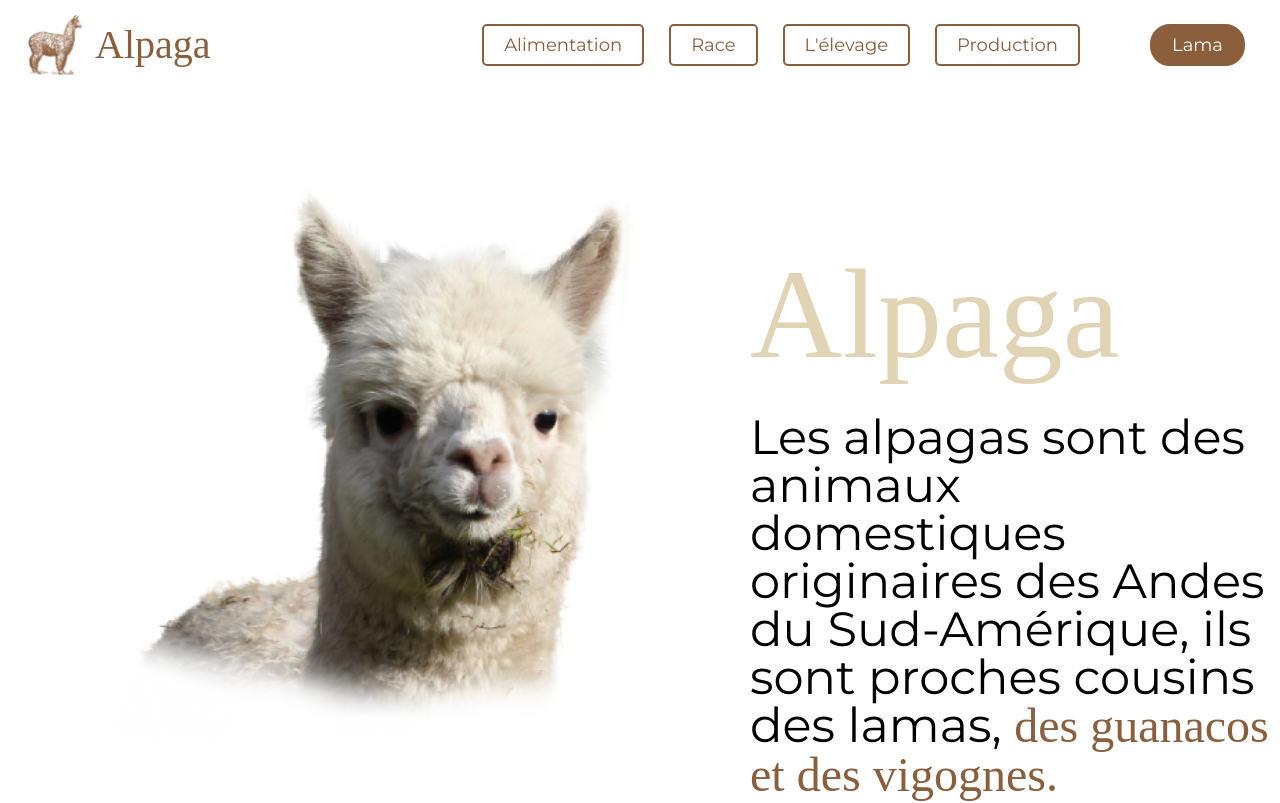
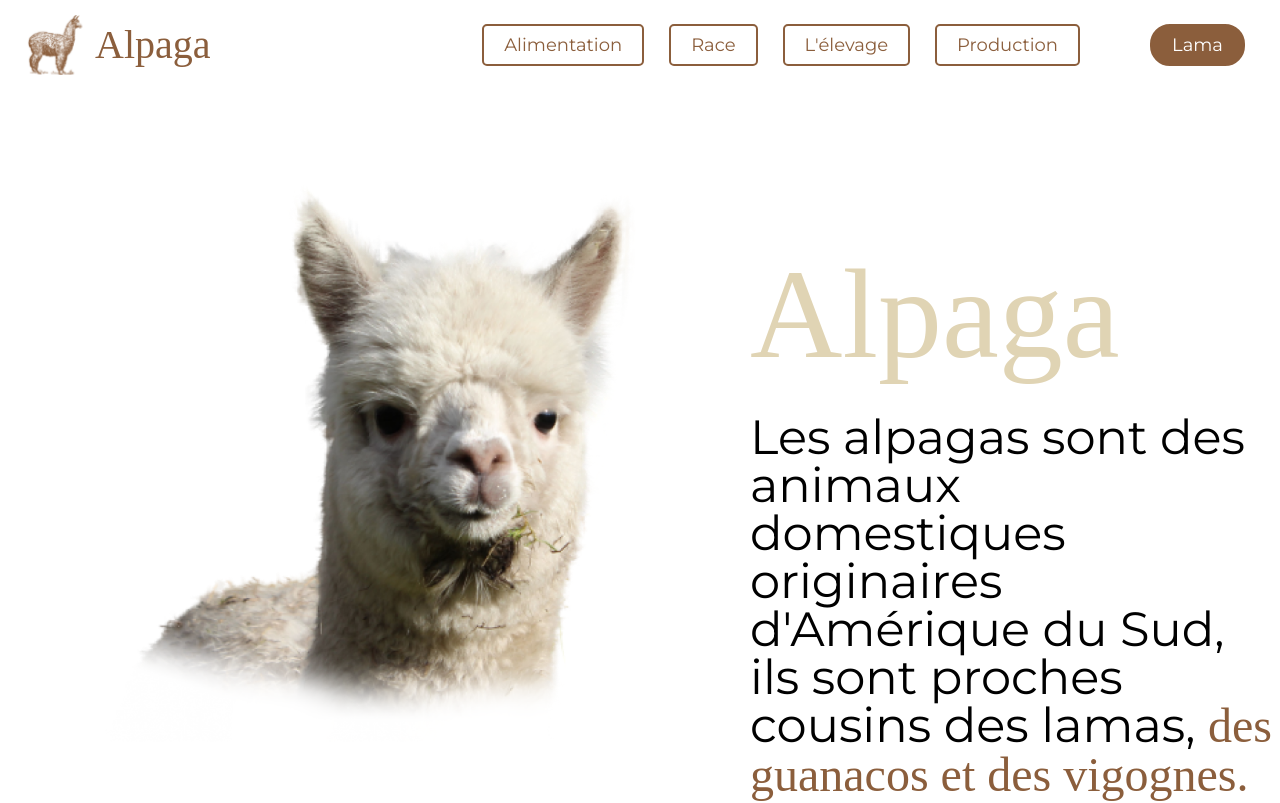
Before and after one commit to julien382/Alpaga, a React (Create React App) app: page / in a window 1280 px wide. Shown: the top 803 px of the page. Built offline with nearby package versions, Linux system fonts and the light colour scheme; a web font is replaced by a local one.

Commit message:
change texte alpagaMain

```diff
--- a/src/pages/Alpaga/Alpaga.jsx
+++ b/src/pages/Alpaga/Alpaga.jsx
@@ -11,7 +11,7 @@ const Alpaga = () => {
                 <img className='alpagaMain' src={alpagaMain} alt="alpagaMain" />
                 <div className='partTexteAccueil'>
                     <h1 className='titleAccueil font color1'>Alpaga</h1>
-                    <p className='paragrapheTitleAccueil'>Les alpagas sont des animaux domestiques originaires des Andes du Sud-Amérique, ils sont proches cousins des lamas, <span className='font color2'>des guanacos et des vigognes.</span></p>
+                    <p className='paragrapheTitleAccueil'> Les alpagas sont des animaux domestiques originaires d'Amérique du Sud, ils sont proches cousins des lamas, <span className='font color2'>des guanacos et des vigognes.</span></p>
                 </div>
             </div>
             <div className='part2_Accueil'>
```
